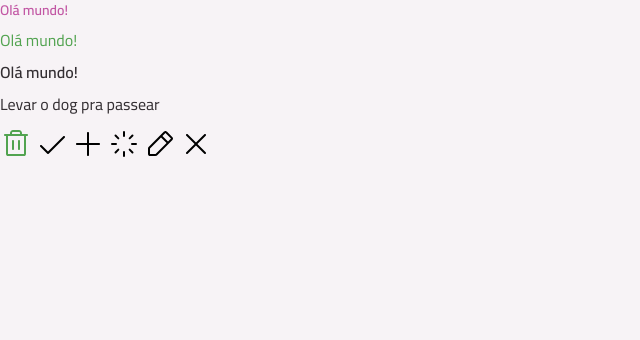
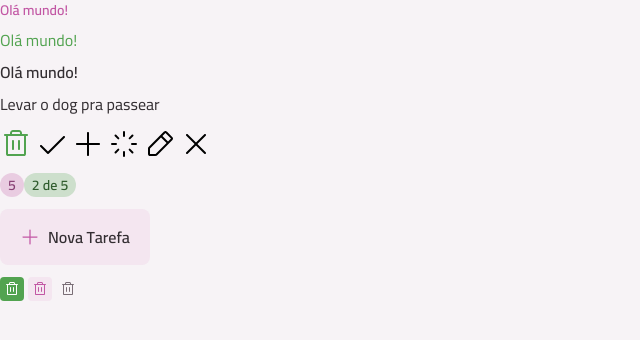
Before and after one commit to viniciuspachecof/todo-list-2, a React (Vite) app: page / in a window 1280 px wide. Shown: the top 340 px of the page, without its empty margins (0-640 px from the left). Built offline with nearby package versions, Linux system fonts and the light colour scheme.

Commit message:
Criando componente Badge e Button

```diff
--- a/src/App.tsx
+++ b/src/App.tsx
@@ -7,6 +7,9 @@ import PencilIcon from './assets/icons/pencil.svg?react';
 import PlusIcon from './assets/icons/plus.svg?react';
 import SpinnerIcon from './assets/icons/spinner.svg?react';
 import Icon from './components/icon/Icon';
+import Badge from './components/badge/Badge';
+import Button from './components/button/Button';
+import ButtonIcon from './components/buttonicon/ButtonIcon';
 
 export default function App() {
   return (
@@ -28,6 +31,21 @@ export default function App() {
         <Icon svg={PencilIcon} />
         <Icon svg={XIcon} />
       </div>
+
+      <div>
+        <Badge variant="secondary">5</Badge>
+        <Badge variant="primary">2 de 5</Badge>
+      </div>
+
+      <div>
+        <Button icon={PlusIcon}>Nova Tarefa</Button>
+      </div>
+
+      <div className="flex gap-1">
+        <ButtonIcon icon={TrashIcon} />
+        <ButtonIcon icon={TrashIcon} variant="secondary" />
+        <ButtonIcon icon={TrashIcon} variant="tertiary" />
+      </div>
     </div>
   );
 }
--- /dev/null
+++ b/src/components/badge/Badge.tsx
@@ -0,0 +1,16 @@
+import type React from 'react';
+import Text from '../text/Text';
+import { type VariantProps } from 'class-variance-authority';
+import { badgeTextVariants, badgeVariants } from './BadgeVariants';
+
+interface BadgeProps extends React.ComponentProps<'div'>, VariantProps<typeof badgeVariants> {}
+
+export default function Badge({ variant, size, className, children, ...props }: BadgeProps) {
+  return (
+    <div className={badgeVariants({ variant, size, className })} {...props}>
+      <Text variant="body-sm-bold" className={badgeTextVariants({ variant })}>
+        {children}
+      </Text>
+    </div>
+  );
+}
--- /dev/null
+++ b/src/components/badge/BadgeVariants.tsx
@@ -0,0 +1,26 @@
+import { cva } from 'class-variance-authority';
+
+export const badgeVariants = cva('inline-flex items-center justify-center rounded-full', {
+  variants: {
+    variant: {
+      primary: 'bg-green-light',
+      secondary: 'bg-pink-light',
+    },
+    size: {
+      sm: 'py-0.5 px-2',
+    },
+  },
+  defaultVariants: {
+    variant: 'primary',
+    size: 'sm',
+  },
+});
+
+export const badgeTextVariants = cva('', {
+  variants: {
+    variant: {
+      primary: 'text-green-dark',
+      secondary: 'text-pink-dark',
+    },
+  },
+});
--- /dev/null
+++ b/src/components/button/Button.tsx
@@ -0,0 +1,29 @@
+import { type VariantProps } from 'class-variance-authority';
+import Icon from '../icon/Icon';
+import { buttonIconVariants, buttonTextVariants, buttonVariants } from './ButtonVariants';
+import Text from '../text/Text';
+
+interface ButtonProps
+  extends Omit<React.ComponentProps<'button'>, 'size' | 'disabled'>,
+    VariantProps<typeof buttonVariants> {
+  icon?: React.ComponentProps<typeof Icon>['svg'];
+}
+
+export default function Button({
+  variant,
+  size,
+  disabled,
+  className,
+  children,
+  icon: IconComponent,
+  ...props
+}: ButtonProps) {
+  return (
+    <button className={buttonVariants({ variant, size, disabled, className })} {...props}>
+      {IconComponent && <Icon svg={IconComponent} className={buttonIconVariants({ variant, size })} />}{' '}
+      <Text variant="body-md-bold" className={buttonTextVariants({ variant })}>
+        {children}
+      </Text>
+    </button>
+  );
+}
--- /dev/null
+++ b/src/components/button/ButtonVariants.tsx
@@ -0,0 +1,46 @@
+import { cva } from 'class-variance-authority';
+
+export const buttonVariants = cva('flex items-center justify-center cursor-pointer transition rounded-lg group gap-2', {
+  variants: {
+    variant: {
+      primary: 'bg-gray-200 hover:bg-pink-light',
+    },
+    size: {
+      md: 'h-14 py-4 px-5',
+    },
+    disabled: {
+      true: 'opacity-50 pointer-events-none',
+    },
+  },
+  defaultVariants: {
+    variant: 'primary',
+    size: 'md',
+    disabled: false,
+  },
+});
+
+export const buttonTextVariants = cva('', {
+  variants: {
+    variant: {
+      primary: 'text-gray-400',
+    },
+  },
+  defaultVariants: {
+    variant: 'primary',
+  },
+});
+
+export const buttonIconVariants = cva('transition', {
+  variants: {
+    variant: {
+      primary: 'fill-pink-base',
+    },
+    size: {
+      md: 'w-5 h-5',
+    },
+  },
+  defaultVariants: {
+    variant: 'primary',
+    size: 'md',
+  },
+});
--- /dev/null
+++ b/src/components/buttonicon/ButtonIcon.tsx
@@ -0,0 +1,26 @@
+import type React from 'react';
+import Icon from '../icon/Icon';
+import type { VariantProps } from 'class-variance-authority';
+import { buttonIconIconVariants, buttonIconVariants } from './ButtonIconVariants';
+
+interface ButtonIconProps
+  extends VariantProps<typeof buttonIconVariants>,
+    Omit<React.ComponentProps<'button'>, 'size' | 'disabled'> {
+  icon: React.ComponentProps<typeof Icon>['svg'];
+}
+
+export default function ButtonIcon({ variant, size, disabled, className, icon, ...props }: ButtonIconProps) {
+  return (
+    <button
+      className={buttonIconVariants({
+        variant,
+        size,
+        disabled,
+        className,
+      })}
+      {...props}
+    >
+      <Icon svg={icon} className={buttonIconIconVariants({ variant, size })}></Icon>
+    </button>
+  );
+}
--- /dev/null
+++ b/src/components/buttonicon/ButtonIconVariants.tsx
@@ -0,0 +1,39 @@
+import { cva } from 'class-variance-authority';
+
+export const buttonIconVariants = cva('inline-flex items-center justify-center cursor-pointer transition group', {
+  variants: {
+    variant: {
+      primary: 'bg-green-base hover:bg-green-dark',
+      secondary: 'bg-gray-200 hover:bg-pink-base',
+      tertiary: 'bg-transparent hover:bg-gray-200',
+    },
+    size: {
+      sm: 'w-6 h-6 p-1 rounded',
+    },
+    disabled: {
+      true: 'opacity-50 pointer-events-none',
+    },
+  },
+  defaultVariants: {
+    variant: 'primary',
+    size: 'sm',
+    disabled: false,
+  },
+});
+
+export const buttonIconIconVariants = cva('transition', {
+  variants: {
+    variant: {
+      primary: 'fill-white',
+      secondary: 'fill-pink-base group-hover:fill-white',
+      tertiary: 'fill-gray-300 group-hover:fill-gray-400',
+    },
+    size: {
+      sm: 'w-4 h-4',
+    },
+  },
+  defaultVariants: {
+    variant: 'primary',
+    size: 'sm',
+  },
+});
```
